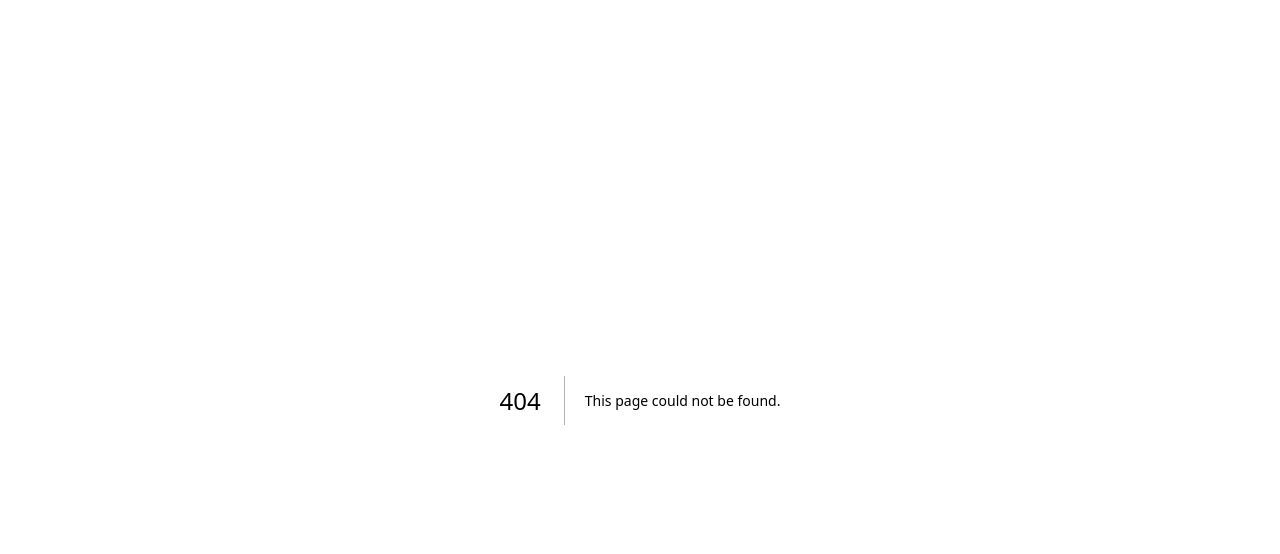
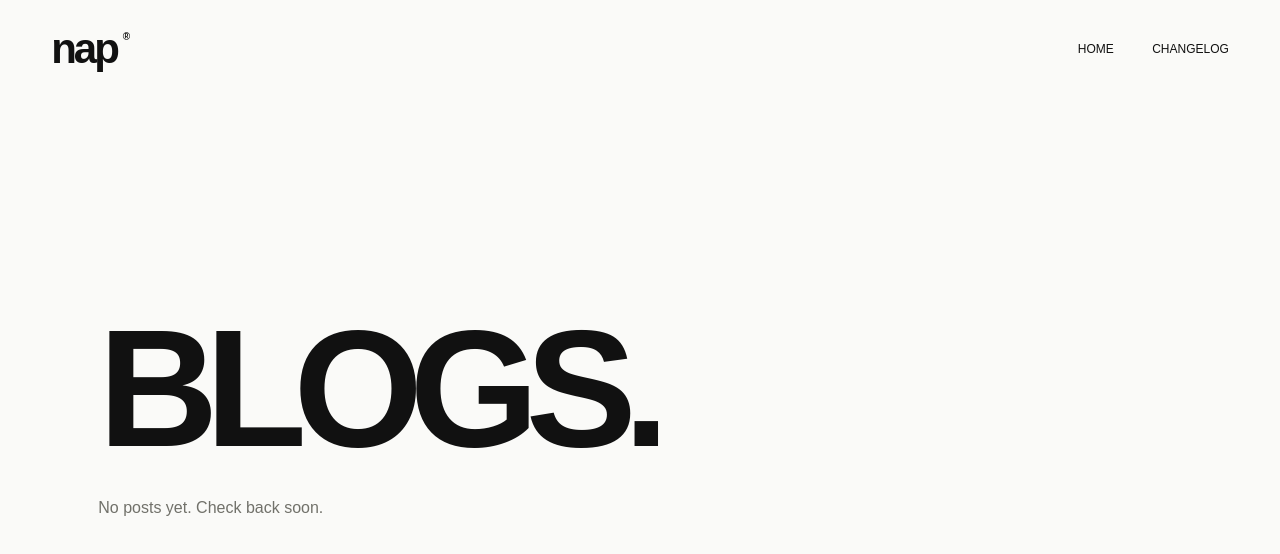
Before and after one commit to farzeenilyaszargar/Mandora, a Next.js app: page /blogs in a window 1280 px wide. Before the commit this address had no page. Shown: the top 554 px of the page. Built offline with nearby package versions, Linux system fonts and the light colour scheme; a web font is replaced by a local one.

Commit message:
Add uppercase blogs navigation and blog landing page

```diff
--- /dev/null
+++ b/app/blogs/page.tsx
@@ -0,0 +1,30 @@
+import type { Metadata } from "next";
+import LiquidField from "../components/liquid-field";
+import "../contrast.css";
+
+export const metadata: Metadata = {
+  title: "Blogs",
+  description: "Notes and updates from Nap.",
+  alternates: { canonical: "/blogs" },
+};
+
+export default function BlogsPage() {
+  return (
+    <main className="contrast-page">
+      <header className="nap-header">
+        <a href="/" className="nap-wordmark" aria-label="Nap home">nap<span>®</span></a>
+        <nav className="nap-nav" aria-label="Main navigation">
+          <a className="nap-docs" href="/">HOME</a>
+          <a className="nap-docs" href="https://github.com/farzeenilyaszargar/NotNap/releases">CHANGELOG</a>
+        </nav>
+      </header>
+      <section className="nap-hero">
+        <div className="nap-blog-content">
+          <h1>BLOGS.</h1>
+          <p>No posts yet. Check back soon.</p>
+        </div>
+      </section>
+      <LiquidField />
+    </main>
+  );
+}
--- a/app/contrast.css
+++ b/app/contrast.css
@@ -25,3 +25,8 @@
 @media (max-width: 700px) { .nap-header { top: 22px; left: 5%; right: 5%; } .nap-wordmark { font-size: 34px; } .nap-docs { font-size: 11px; gap: 12px; } .nap-hero { padding: 85px 5% 70px; } .nap-eyebrow { margin: 0 0 30px; font-size: 8px; } .nap-copy h1 { font-size: 11.7vw; line-height: .95; } .nap-copy h1 > span:last-child { margin-top: 10px; } .nap-hero-bottom { flex-direction: column; align-items: flex-start; gap: 30px; margin: 30px 0 0; } .nap-description { max-width: 270px; font-size: 14px; line-height: 1.6; } .nap-action { align-self: flex-end; } .nap-download { width: 290px; padding: 22px 25px; font-size: 15px; } .nap-download-note { font-size: 9px; margin-top: 12px; } }
 @media (max-height: 580px) { .nap-hero { padding-top: 85px; padding-bottom: 60px; } .nap-eyebrow { margin-bottom: 18px; } .nap-copy h1 { font-size: min(11.7vw, 19svh); } .nap-hero-bottom { margin-top: 22px; gap: 16px; } .nap-download { padding: 17px 23px; } .nap-description { font-size: 12px; } }
 @media (prefers-reduced-motion: reduce) { .nap-download { transition: none; } }
+
+.nap-nav { display: flex; align-items: center; gap: clamp(20px, 3vw, 42px); }
+.nap-blog-content { padding: 0 4%; }
+.nap-blog-content h1 { font-size: clamp(64px, 13vw, 220px); font-weight: 900; letter-spacing: -.08em; line-height: 1; }
+.nap-blog-content p { margin-top: 24px; color: #71716a; font-size: 16px; }
--- a/app/page.tsx
+++ b/app/page.tsx
@@ -14,7 +14,10 @@ export default function Home() {
     <main className="contrast-page">
       <header className="nap-header">
         <a href="/" className="nap-wordmark" aria-label="Nap home">nap<span>®</span></a>
-        <a className="nap-docs" href="https://github.com/farzeenilyaszargar/NotNap/releases">CHANGELOG</a>
+        <nav className="nap-nav" aria-label="Main navigation">
+          <a className="nap-docs" href="/blogs">BLOGS</a>
+          <a className="nap-docs" href="https://github.com/farzeenilyaszargar/NotNap/releases">CHANGELOG</a>
+        </nav>
       </header>
 
       <section className="nap-hero" aria-labelledby="nap-title">
```
